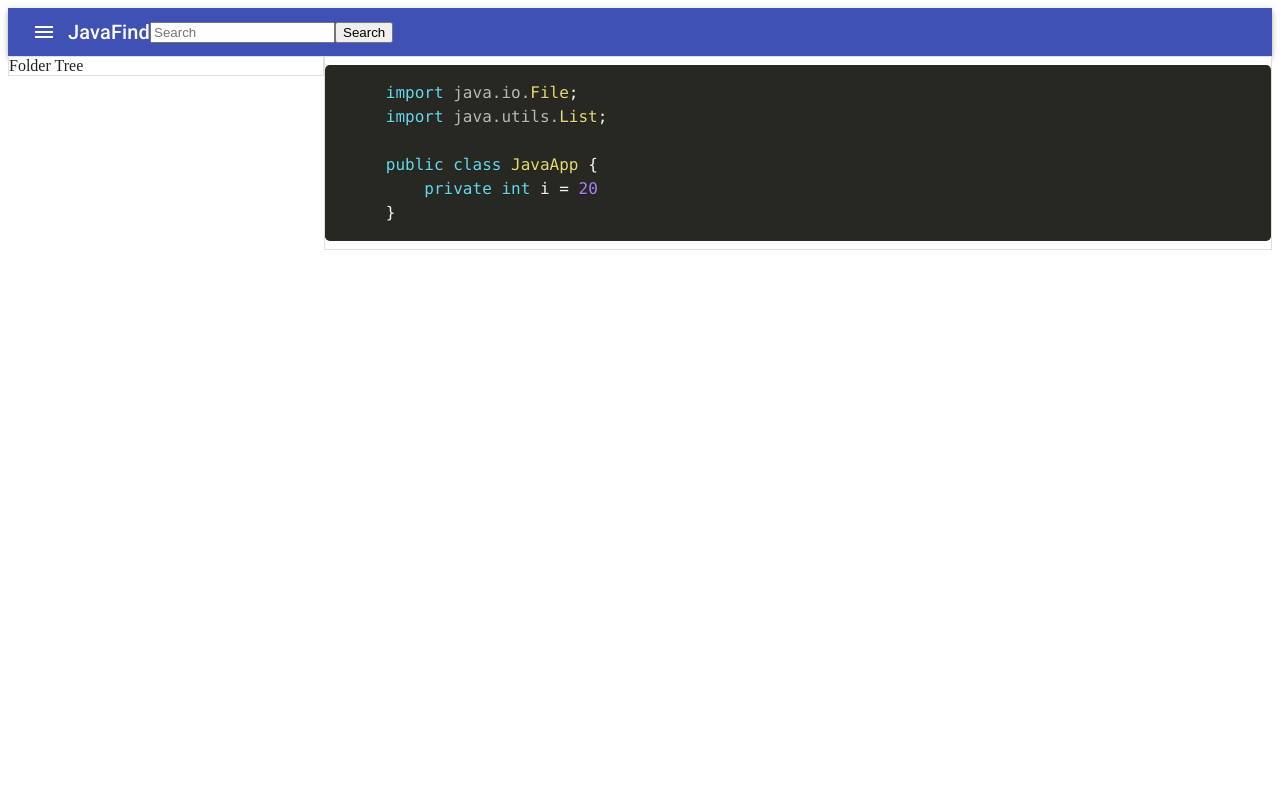
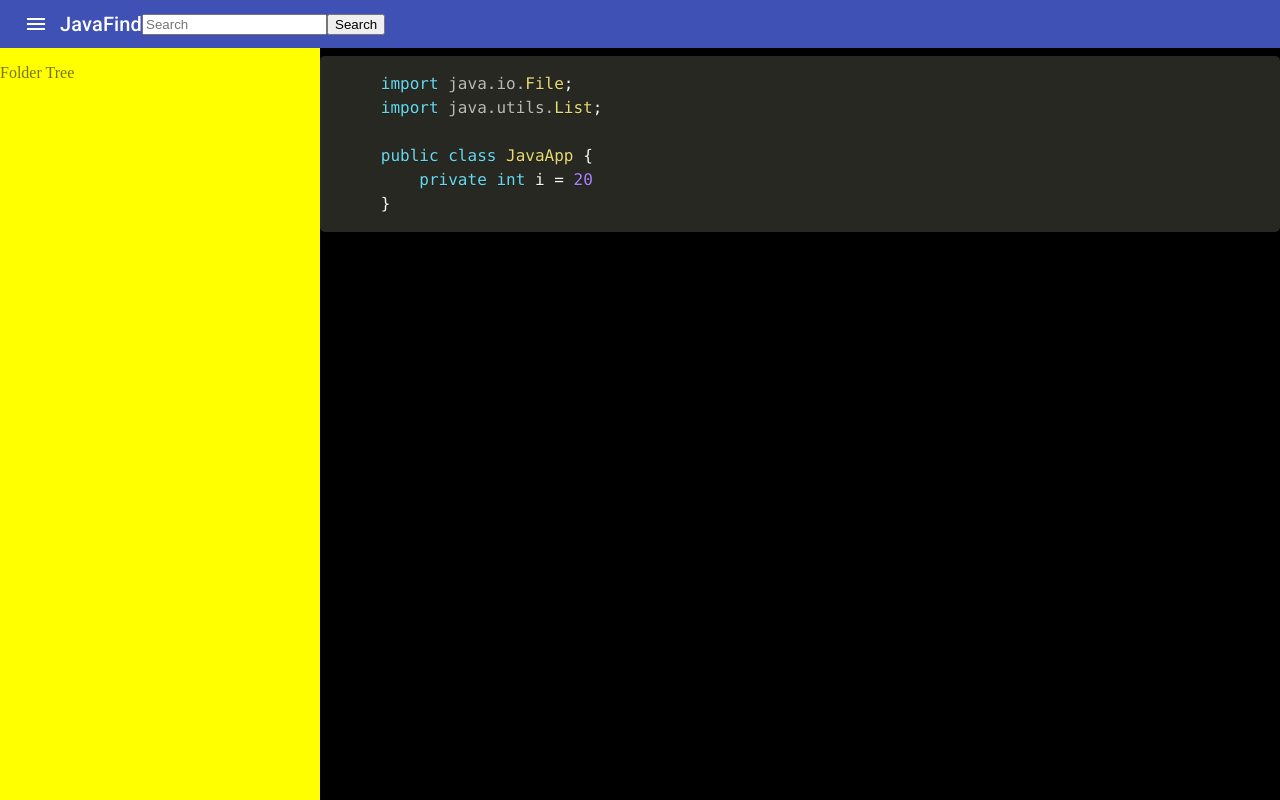
Before and after one commit to elvisdsz/javafind, a React (Create React App) app: page / in a window 1280 px wide. Built offline with nearby package versions, Linux system fonts and the light colour scheme.

Commit message:
better flex with box layout

```diff
--- /dev/null
+++ b/src/App.css
@@ -0,0 +1,3 @@
+html, body {
+    margin: 0;
+}
--- a/src/App.tsx
+++ b/src/App.tsx
@@ -1,12 +1,21 @@
+import { Box, makeStyles } from '@material-ui/core';
 import React from 'react';
-/*import './App.css';*/
+import './App.css';
 import Home from './components/Home';
 
+const useStyles = makeStyles({
+  main: {
+    height: "100vh",
+    overflow: "hidden"
+  },
+});
+
 function App() {
+  const classes = useStyles();
   return (
-    <div>
+    <Box className={classes.main}>
       <Home />
-    </div>
+    </Box>
   );
 }
 
--- a/src/components/CodeWindow.tsx
+++ b/src/components/CodeWindow.tsx
@@ -3,7 +3,7 @@ import Prism from 'prismjs';
 import 'prismjs/components/prism-java';
 //import 'prismjs/plugins/line-numbers';
 import '../prism/prism.css';
-import { Paper } from '@material-ui/core';
+import { Box, Paper } from '@material-ui/core';
 import FilepathBreadcrumbs from './FilepathBreadcrumbs';
 
 interface CodeProps {
@@ -22,7 +22,7 @@ const CodeWindow:React.FC<CodeProps> = (props) => {
 
 console.log("rendering");
 return(
-    <Paper variant="outlined" square/*className="codewindow not-scrollable"*/>
+    <Box /*className="foldernav scrollable"*/ flex={{ xs: 11}} bgcolor="black"/*className="codewindow not-scrollable"*/>
 {/*<div className="codewindow-title">{props.filename}</div>*/}
 <FilepathBreadcrumbs filepath={props.filename}/>
 <pre id="code-file" className="scrollable line-numbers" data-line="5-10">
@@ -30,7 +30,7 @@ return(
 {props.codeText.trim()}
 </code>
 </pre>
-</Paper>);
+</Box>);
 }
 
 export default CodeWindow;
--- a/src/components/FilepathBreadcrumbs.tsx
+++ b/src/components/FilepathBreadcrumbs.tsx
@@ -19,7 +19,7 @@ const FilepathBreadcrumbs:React.FC<FilepathBreadcrumbsProps> = (props) => {
     })
 
     return (
-        <Breadcrumbs aria-label="breadcrumb">
+        <Breadcrumbs separator="›" aria-label="breadcrumb">
             { dirPathParts }
             <Link
                 color="textPrimary"
--- a/src/components/FolderTree.tsx
+++ b/src/components/FolderTree.tsx
@@ -4,7 +4,13 @@ import Prism from 'prismjs';
 import 'prismjs/plugins/treeview/prism-treeview';
 import '../prism/prism.css';
 import TreeViewList from './project-struct-view/TreeViewList';
-import { Paper } from '@material-ui/core';
+import { Box, makeStyles, Paper } from '@material-ui/core';
+
+const useStyles = makeStyles({
+    folderNav: {
+        paddingInlineStart: 0
+    },
+});
 
 interface FolderTreeProps {
     zipFile: Blob, //File | undefined;
@@ -12,6 +18,8 @@ interface FolderTreeProps {
 }
 
 const FolderTree:React.FC<FolderTreeProps> = ({zipFile, showCodeCallback}) => {
+
+    const classes = useStyles();
 
     const [folderItems, setFolderItems] = useState<Map<string, File>>();
     const [zip, setZip] = useState<JSZip>();
@@ -51,17 +59,20 @@ const FolderTree:React.FC<FolderTreeProps> = ({zipFile, showCodeCallback}) => {
 
 
     console.log("**FolderTree re-render** "+folderItems?.size);
-    if(zip != null && folderItems != null) {
-        return(<Paper variant="outlined" square /*className="foldernav scrollable"*/>
-                <p>Folder Tree</p>
-                <ul className="foldernav-nav">
+
+    return (
+        <Box /*className="foldernav scrollable"*/ flex={{ xs: 1}} bgcolor="yellow" >
+            <p>Folder Tree</p>
+            {
+                (zip != null && folderItems != null) && (
+                <ul className={classes.folderNav}>
                     <TreeViewList pathsList={Array.from(folderItems!.keys())} onClickHandler={handleFileInZip}/>
                     <li>---THE END---</li>
-                </ul>
-            </Paper>)
-    } else {
-        return <Paper variant="outlined" square /*className="foldernav"*/>Folder Tree</Paper>
-    }
+                </ul>)
+            }
+        </Box>
+    )
+
 }
 
 export default FolderTree;
--- a/src/components/Home.tsx
+++ b/src/components/Home.tsx
@@ -4,16 +4,16 @@ import FileUpload from './FileUpload';
 import FolderTree from './FolderTree';
 import SearchPanel from './SearchPanel';
 import NavBar from './NavBar';
-import { Grid, makeStyles } from '@material-ui/core';
+import { Box, Grid, makeStyles, Paper } from '@material-ui/core';
 
 const useStyles = makeStyles((theme) => ({
     root: {
-        flexGrow: 1,
+        height: "100vh",
+        display: "flex",
     },
-    paper: {
-        padding: theme.spacing(2),
-        textAlign: 'center',
+    longPaper: {
         color: theme.palette.text.secondary,
+        display: "flex"
     },
 }));
 
@@ -73,22 +73,26 @@ function Home() {
     }
 
     return (
-    <Grid container /*className="main"*/ className={classes.root}>
-        <Grid item xs={10}>
-            <SearchPanel show={showSearchPanel} loadFile={loadFile} hideSearchPanel={handleHideSearchPanel} />
-        </Grid>
-
-        <Grid /*className="header"*/ item xs={12}>
+    <Box>
+        <Box /*className="header"*/ >
             {/*mainFile == null?<FileUpload onUpload={onFileUpdate}/>:<NavBar searchPanel={showSearchPanel} showSearchPanel={handleShowSearchPanel} />*/}
             <NavBar searchPanel={showSearchPanel} showSearchPanel={handleShowSearchPanel} />
-        </Grid>
-        <Grid /*className="jar-container"*/ item xs={3}>
-            <FolderTree zipFile={mainFile!} showCodeCallback={onFileSelectedToShow} />
-        </Grid>
-        <Grid item xs={9}>
-            <CodeWindow codeText={codeText} language="java" filename={selectedFilename} />
-        </Grid>
-    </Grid>
+        </Box>
+
+
+        <Box /*className="main"*/ className={classes.root} bgcolor="green" display="flex" height="100vh" width="100vw">
+            <Paper>
+                    <SearchPanel show={showSearchPanel} loadFile={loadFile} hideSearchPanel={handleHideSearchPanel} />
+            </Paper>
+            <Box /*className="jar-container"*/ bgcolor="red" flex={{xs:3}} className={classes.longPaper}>
+                <FolderTree zipFile={mainFile!} showCodeCallback={onFileSelectedToShow} />
+            </Box>
+            <Box bgcolor="blue" flex={{xs:9}} className={classes.longPaper}>
+                <CodeWindow codeText={codeText} language="java" filename={selectedFilename} />
+            </Box>
+        </Box>
+
+    </Box>
     );
 }
 
--- a/src/components/project-struct-view/TreeViewList.tsx
+++ b/src/components/project-struct-view/TreeViewList.tsx
@@ -7,7 +7,7 @@ import TreeItem from '@material-ui/lab/TreeItem';
 
 const useStyles = makeStyles({
     root: {
-      height: 240,
+      minHeight: 240,
       flexGrow: 1,
       maxWidth: 400,
     },
```
